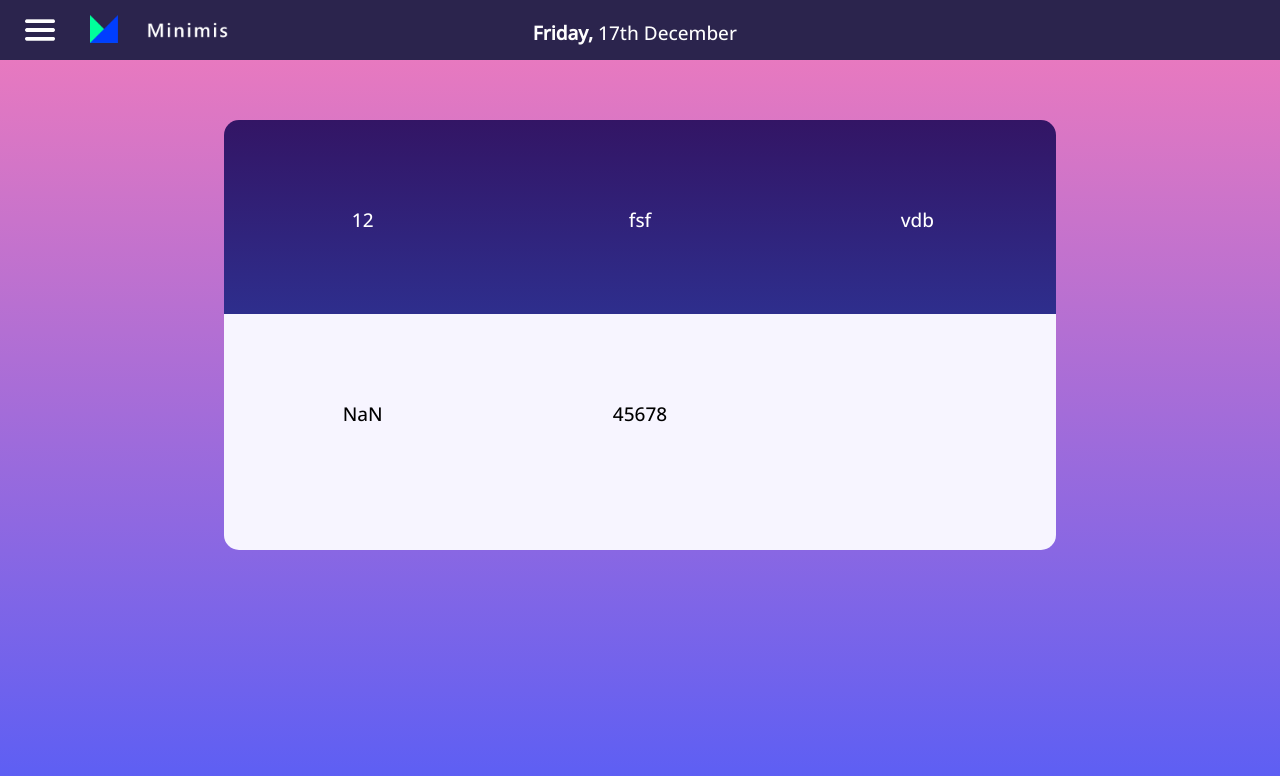
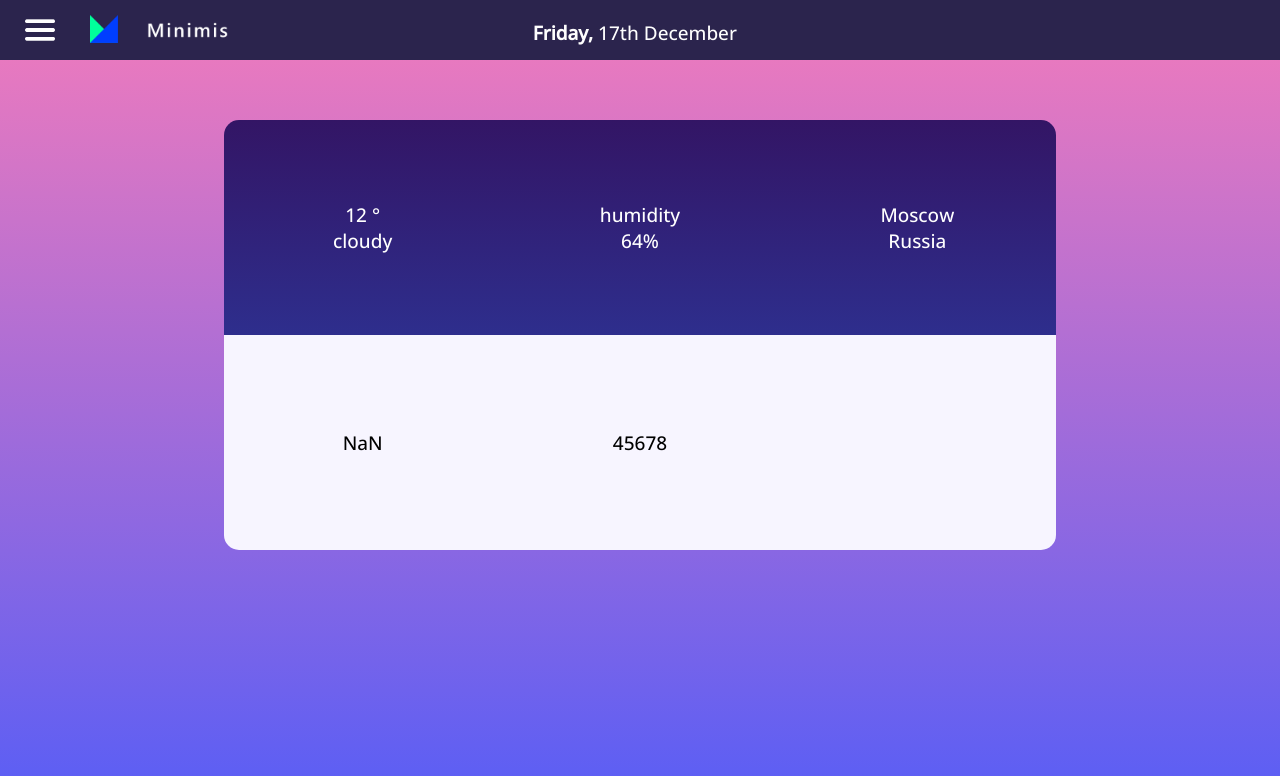
Before and after one commit to endoresur/WeatherApp, a React (Create React App) app: page / in a window 1280 px wide. Shown: the top 776 px of the page. Built offline with nearby package versions, Linux system fonts and the light colour scheme; no server answers.

Commit message:
Designed card header

```diff
--- a/src/components/WeatherCard.tsx
+++ b/src/components/WeatherCard.tsx
@@ -1,6 +1,7 @@
 import React from 'react';
 import {CardBody, CardContainer, CardHeader} from "../styles/CardStyles";
 import {IWeather} from "../types/types";
+import {GridContainer} from "../styles/MainStyles";
 
 interface WeatherProps {
     weatherData?: IWeather
@@ -8,14 +9,33 @@ interface WeatherProps {
 
 const WeatherCard: React.FC<WeatherProps> = (weatherData) => {
     const weather = weatherData.weatherData;
+
+    const temperature = '12 °';
+    const temperature_min = '9 °';
+    const temperature_max = '15 °';
+    const cloudy = 'cloudy';
+    const humidity = 'humidity';
+    const humidity_num = '64%';
+    const wind = 'wind';
+    const wind_num = '12 K/M';
+    const city = 'Moscow';
+    const country = 'Russia'
+
     return (
         <CardContainer>
             <CardHeader>
-                <div>
-                    12
-                </div>
-                <div>fsf</div>
-                <div>vdb</div>
+                <GridContainer rows={"1fr 1fr"}>
+                    <div>{temperature}</div>
+                    <div>{cloudy}</div>
+                </GridContainer>
+                <GridContainer rows={"1fr 1fr"}>
+                    <div>{humidity}</div>
+                    <div>{humidity_num}</div>
+                </GridContainer>
+                <GridContainer rows={"1fr 1fr"}>
+                    <div>{city}</div>
+                    <div>{country}</div>
+                </GridContainer>
             </CardHeader>
             <CardBody>
                 <div>{Math.round(Number(weather?.main.temp) - 273)}</div>
--- a/src/styles/CardStyles.js
+++ b/src/styles/CardStyles.js
@@ -1,21 +1,20 @@
 import styled from "styled-components";
 
 const CardContainer = styled.div`
-  border-radius: 15px;
+  display: grid;
+  grid-auto-rows: 1fr 1fr;
 
-  line-height: 200px;
   height: 430px;
   margin: 60px max(150px, 15vmax);
 `
 
 const CardHeader = styled.div`
   display: grid;
-  grid-template-columns: repeat(3, 1fr);
+  grid-template-columns: 1fr 1fr 1fr;
   text-align: center;
+  align-items: center;
 
-  height: 45%;
   border-radius: 15px 15px 0 0;
-
   color: #ffff;
   background-image: linear-gradient(#331565, #2e2e8d);
 `
@@ -23,11 +22,10 @@ const CardHeader = styled.div`
 const CardBody = styled.div`
   display: grid;
   grid-template-columns: repeat(3, 1fr);
+  align-content: center;
   text-align: center;
 
-  height: 55%;
   border-radius: 0 0 15px 15px;
-
   background-color: #f7f5ff;
 `
 
--- a/src/styles/MainStyles.js
+++ b/src/styles/MainStyles.js
@@ -12,7 +12,15 @@ const MainContainer = styled.div`
 
 const Container = styled.div`
   margin: 0 min(5vmax, 32px);
-  hyphens: auto;
 `
 
-export {MainContainer, Container};
+const GridContainer = styled.div`
+  display: grid;
+  grid-template-columns: ${props => props.columns || ''};
+  grid-template-rows: ${props => props.rows || ''};
+
+  font-size: ${props => props.fs || '1em'};
+
+`
+
+export {MainContainer, Container, GridContainer};
```
